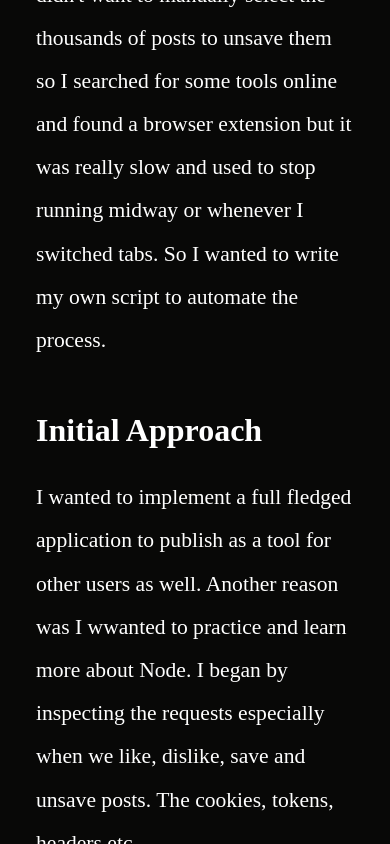
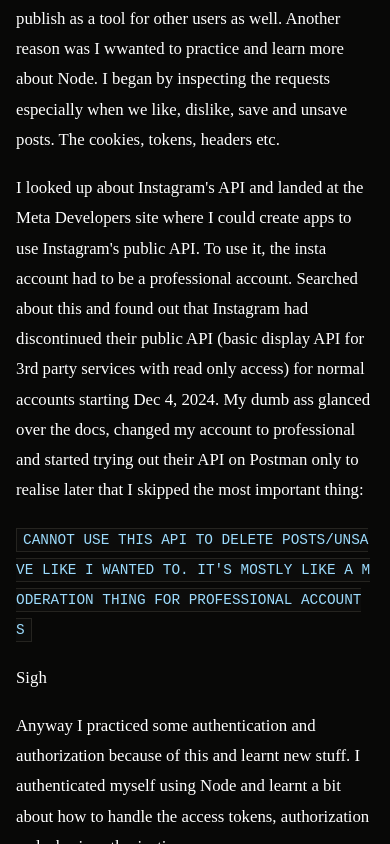
Before and after one commit to Gulabi-Dil/Yash.log, a React (Vite) app: page / in a window 390 px wide. Both pictures are taken after a click on the element 195 px from the left and 1296 px from the top of the page. Shown: the part 639-1483 px from the top of the page. Built offline with nearby package versions, Linux system fonts and the light colour scheme.

Commit message:
fix mobile layout again

```diff
--- a/src/css/post.css
+++ b/src/css/post.css
@@ -206,3 +206,49 @@
   font-style:italic;
   margin:22px 0;
 }
+
+@media (max-width:768px){
+
+  .post-page{
+    padding:25px 16px 60px;
+  }
+
+  .post-title{
+    font-size:1.8rem;
+    line-height:1.3;
+  }
+
+  .post-subtitle{
+    font-size:1rem;
+  }
+
+  .post-meta-date{
+    font-size:0.7rem;
+  }
+
+  .post-body{
+    font-size:1.05rem;
+    line-height:1.8;
+  }
+
+  .post-body h1{
+    font-size:1.6rem;
+  }
+
+  .post-body h2{
+    font-size:1.4rem;
+  }
+
+  .post-body h3{
+    font-size:1.2rem;
+  }
+
+  .post-body ul,
+  .post-body ol{
+    padding-left:22px;
+  }
+
+  .post-github{
+    font-size:1.2rem;
+  }
+}
```
